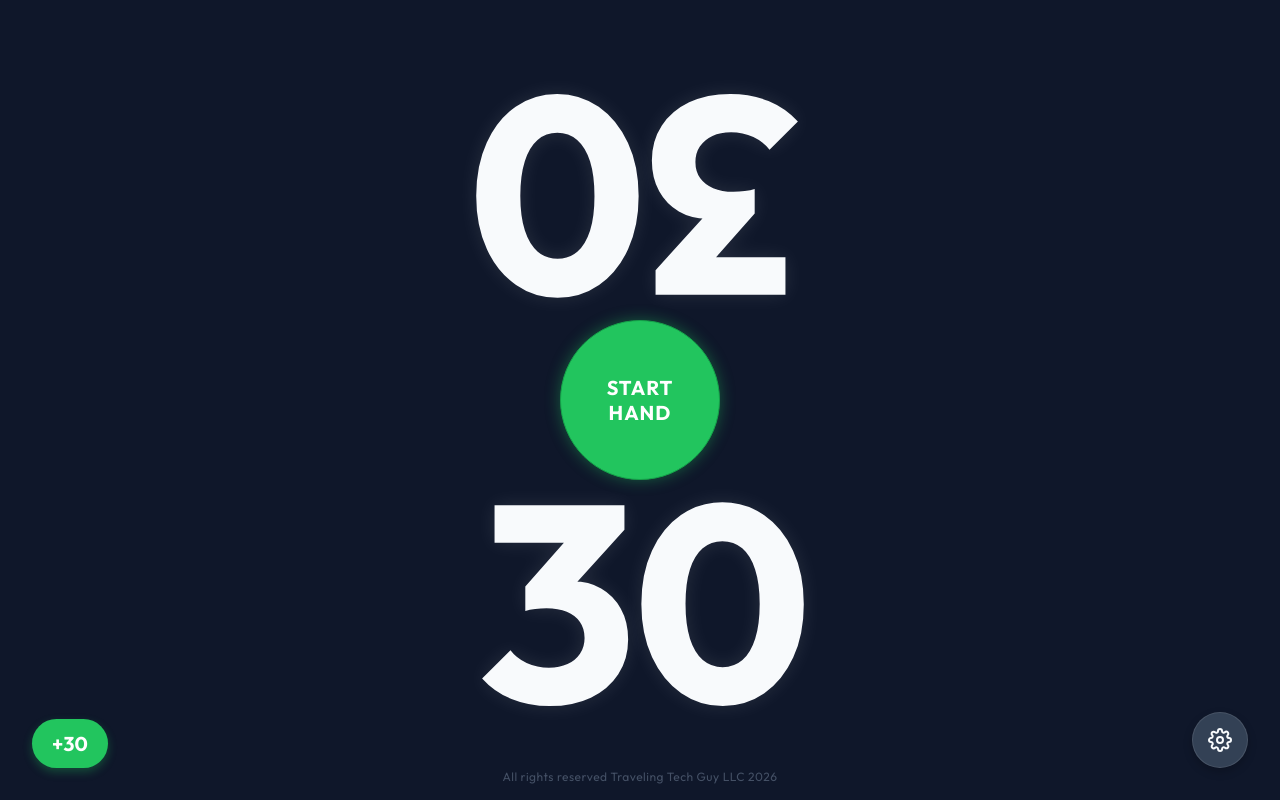
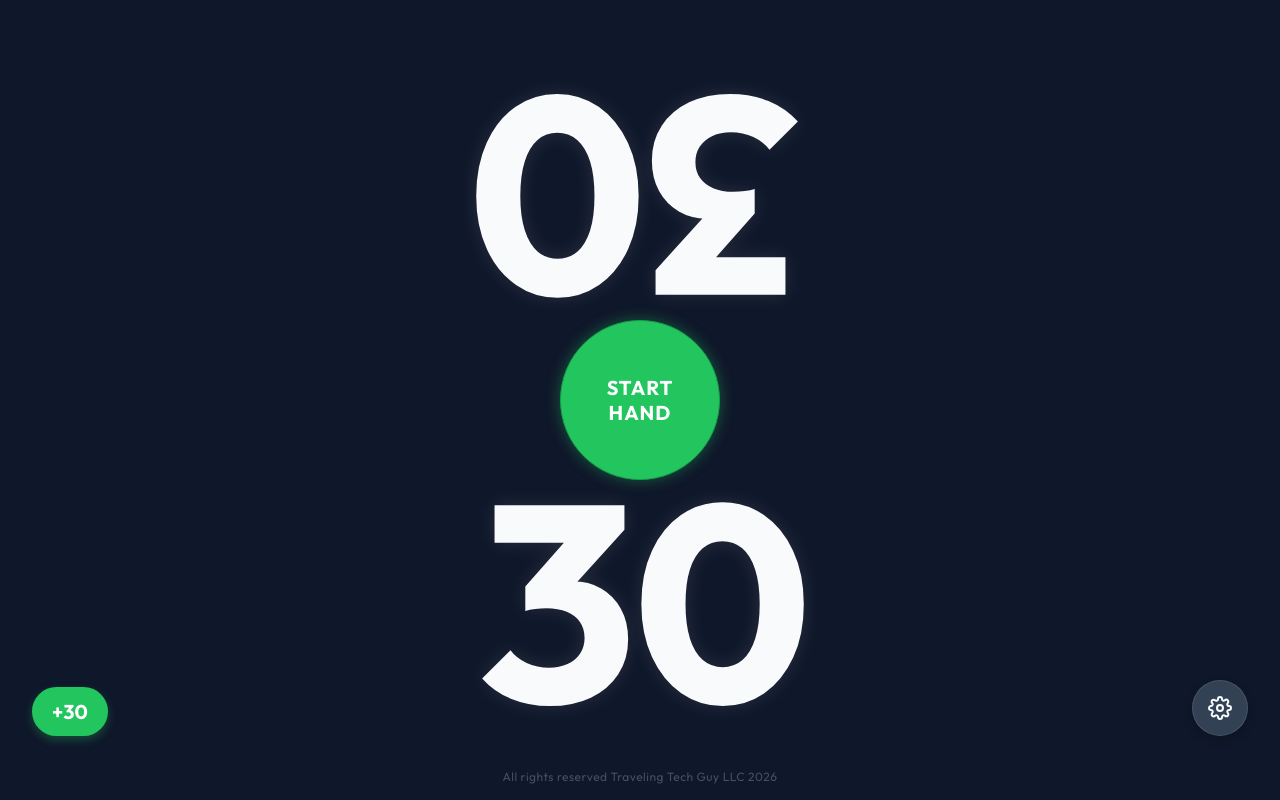
Before and after one commit to TravelingTechGuy/poker-timer, a React (Vite) app: page / in a window 1280 px wide. Built offline with nearby package versions, Linux system fonts and the light colour scheme.

Commit message:
fixed footer spacing

```diff
--- a/src/index.css
+++ b/src/index.css
@@ -145,7 +145,7 @@ body {
 /* Overlays */
 .add-time-btn {
   position: absolute;
-  bottom: 2rem;
+  bottom: 4rem;
   left: 2rem;
   background-color: #22c55e;
   color: white;
@@ -169,7 +169,7 @@ body {
 
 .settings-container {
   position: absolute;
-  bottom: 2rem;
+  bottom: 4rem;
   right: 2rem;
   display: flex;
   flex-direction: column;
```
